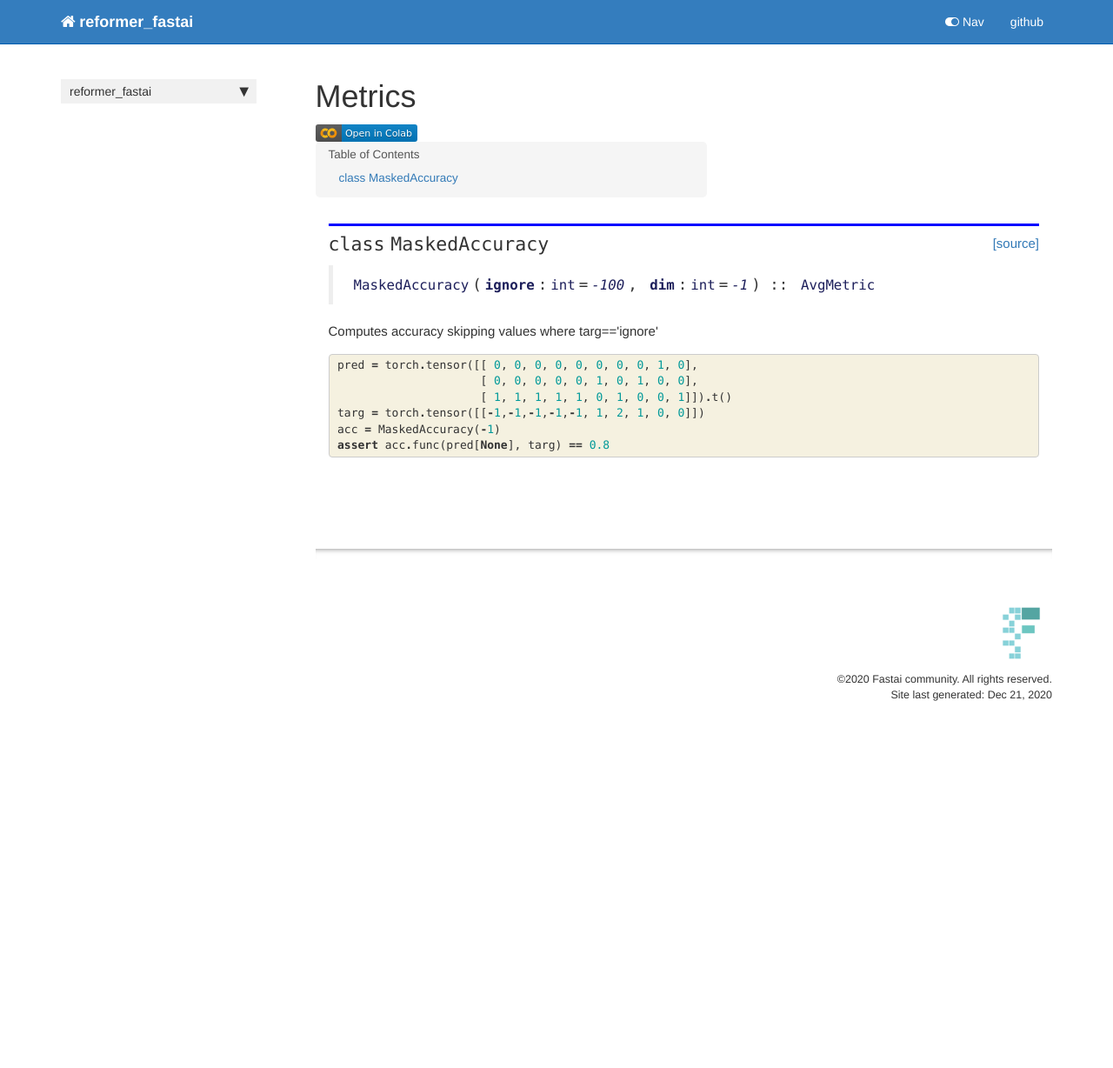
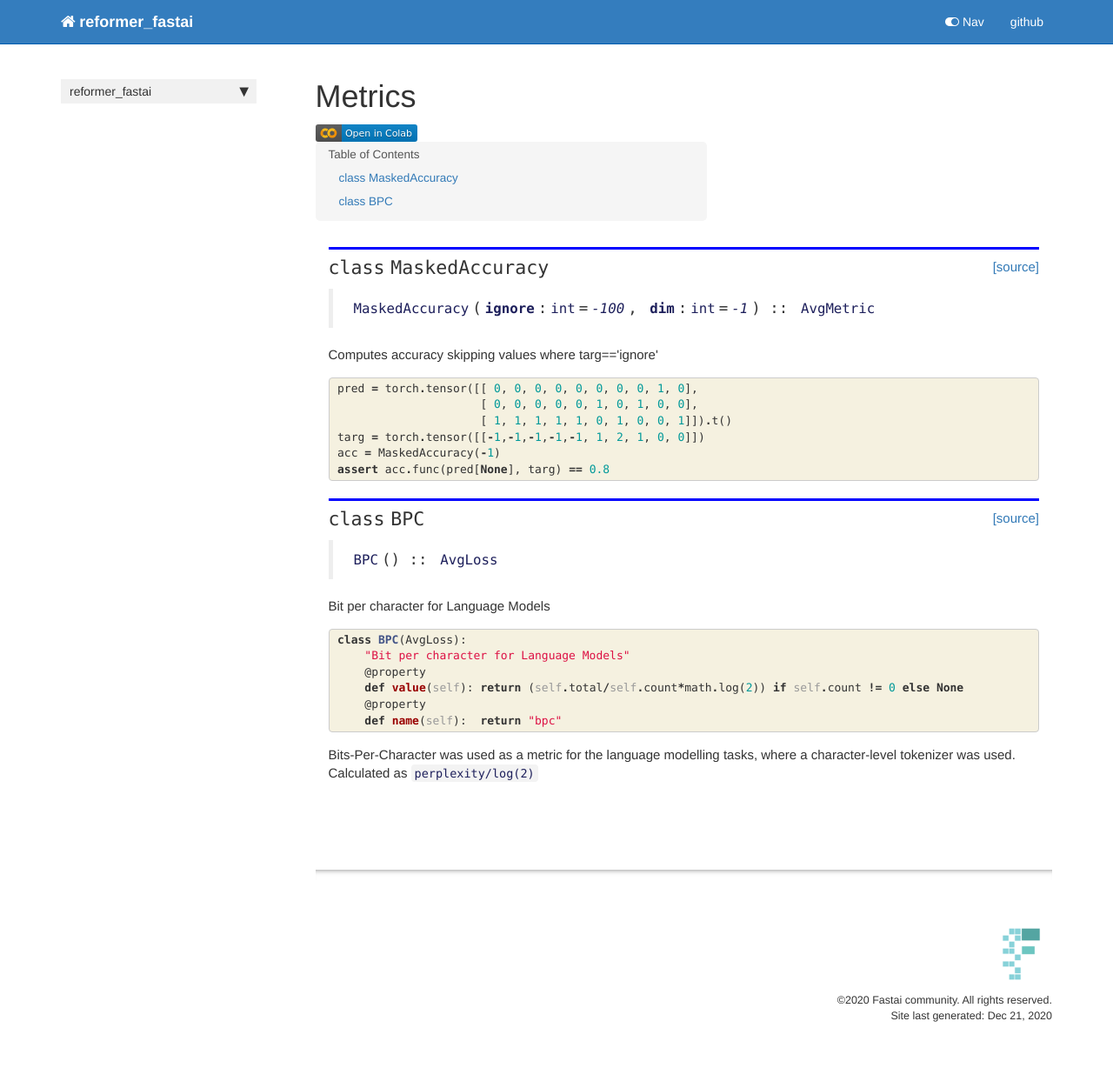
Before and after one commit to arampacha/reformer_fastai, a Jekyll site: the page built from docs/metrics.html, in a window 1280 px wide. Shown: the whole page at 87% size. Built offline with Jekyll 4.4.1, drawn with Linux system fonts in a browser that asks for light colours; nearby versions of some CDN libraries; comment, search, counter and statistics services are not loaded; before the commit the page ends 900 px from its top, so only the background shows below that.

Commit message:
adds bpc metric

```diff
--- a/docs/metrics.html
+++ b/docs/metrics.html
@@ -90,4 +90,58 @@ nb_path: "nbs/07_metrics.ipynb"
 </div>
     {% endraw %}
 
+    {% raw %}
+
+<div class="cell border-box-sizing code_cell rendered">
+
+<div class="output_wrapper">
+<div class="output">
+
+<div class="output_area">
+
+
+<div class="output_markdown rendered_html output_subarea ">
+<h2 id="BPC" class="doc_header"><code>class</code> <code>BPC</code><a href="https://github.com/arampacha/reformer_fastai/tree/master/reformer_fastai/metrics.py#L24" class="source_link" style="float:right">[source]</a></h2><blockquote><p><code>BPC</code>() :: <code>AvgLoss</code></p>
+</blockquote>
+<p>Bit per character for Language Models</p>
+
 </div>
+
+</div>
+
+</div>
+</div>
+
+</div>
+    {% endraw %}
+
+    {% raw %}
+
+<div class="cell border-box-sizing code_cell rendered">
+<div class="input">
+
+<div class="inner_cell">
+    <div class="input_area">
+<div class=" highlight hl-ipython3"><pre><span></span><span class="k">class</span> <span class="nc">BPC</span><span class="p">(</span><span class="n">AvgLoss</span><span class="p">):</span>
+    <span class="s2">&quot;Bit per character for Language Models&quot;</span>
+    <span class="nd">@property</span>
+    <span class="k">def</span> <span class="nf">value</span><span class="p">(</span><span class="bp">self</span><span class="p">):</span> <span class="k">return</span> <span class="p">(</span><span class="bp">self</span><span class="o">.</span><span class="n">total</span><span class="o">/</span><span class="bp">self</span><span class="o">.</span><span class="n">count</span><span class="o">*</span><span class="n">math</span><span class="o">.</span><span class="n">log</span><span class="p">(</span><span class="mi">2</span><span class="p">))</span> <span class="k">if</span> <span class="bp">self</span><span class="o">.</span><span class="n">count</span> <span class="o">!=</span> <span class="mi">0</span> <span class="k">else</span> <span class="kc">None</span>
+    <span class="nd">@property</span>
+    <span class="k">def</span> <span class="nf">name</span><span class="p">(</span><span class="bp">self</span><span class="p">):</span>  <span class="k">return</span> <span class="s2">&quot;bpc&quot;</span>
+</pre></div>
+
+    </div>
+</div>
+</div>
+
+</div>
+    {% endraw %}
+
+<div class="cell border-box-sizing text_cell rendered"><div class="inner_cell">
+<div class="text_cell_render border-box-sizing rendered_html">
+<p>Bits-Per-Character was used as a metric for the language modelling tasks, where a character-level tokenizer was used. Calculated as <code>perplexity/log(2)</code></p>
+
+</div>
+</div>
+</div>
+</div>
--- a/reformer_fastai/_nbdev.py
+++ b/reformer_fastai/_nbdev.py
@@ -68,6 +68,7 @@ index = {"exists": "00_core.ipynb",
          "convert_data_to_seq_length": "06_data.ipynb",
          "read_and_prepare_data": "06_data.ipynb",
          "MaskedAccuracy": "07_metrics.ipynb",
+         "BPC": "07_metrics.ipynb",
          "Adafactor": "08_optimizers.ipynb",
          "adafactor": "08_optimizers.ipynb"}
 
```
Also changed, not shown: reformer_fastai/metrics.py (+10 -2 lines), 1 other file.
